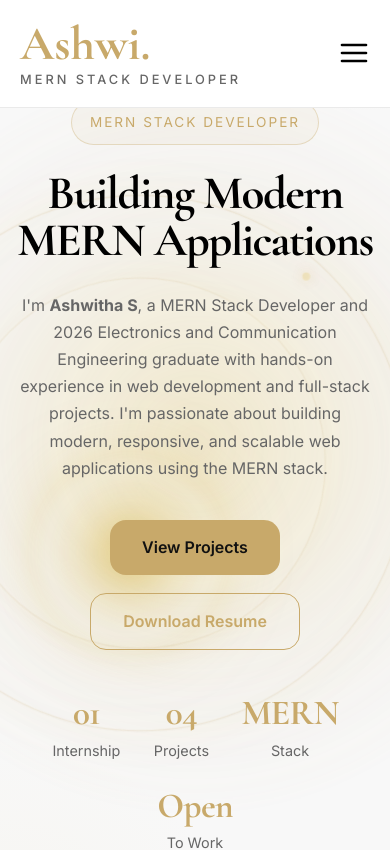
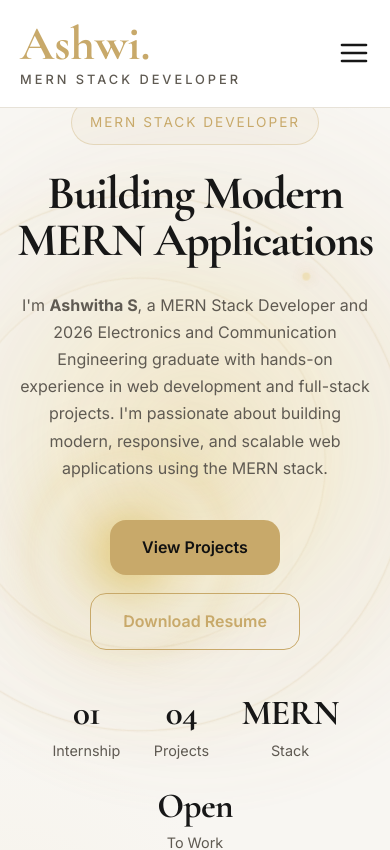
Before and after one commit to ashwithasankar/ashwithaSankar-portfolio, a React (Vite) app: page / in a window 390 px wide. Shown: the top 850 px of the page. Built offline with nearby package versions, Linux system fonts and the light colour scheme.

Commit message:
Fix resume download and update portfolio content

```diff
--- a/src/styles/variables.css
+++ b/src/styles/variables.css
@@ -93,3 +93,38 @@
   --color-primary: #D4AF37;
   --color-border: rgba(212,175,55,.15);
 }
+/* ==========================================
+   MOBILE LIGHT THEME
+   Fix heading visibility on mobile
+========================================== */
+
+@media screen and (max-width: 768px) {
+  html:not([data-theme="dark"]) {
+    --color-bg: #F8F6F2;
+    --color-surface: #FFFFFF;
+
+    --color-text: #171717;
+    --color-text-secondary: #5F5A52;
+
+    --color-primary: #C8A96A;
+    --color-border: #E7E2D8;
+  }
+
+  html:not([data-theme="dark"]) body {
+    background-color: var(--color-bg);
+    color: var(--color-text);
+  }
+
+  html:not([data-theme="dark"]) h1,
+  html:not([data-theme="dark"]) h2,
+  html:not([data-theme="dark"]) h3,
+  html:not([data-theme="dark"]) h4,
+  html:not([data-theme="dark"]) h5,
+  html:not([data-theme="dark"]) h6 {
+    color: #171717 !important;
+  }
+
+  html:not([data-theme="dark"]) p {
+    color: #5F5A52;
+  }
+}
```
